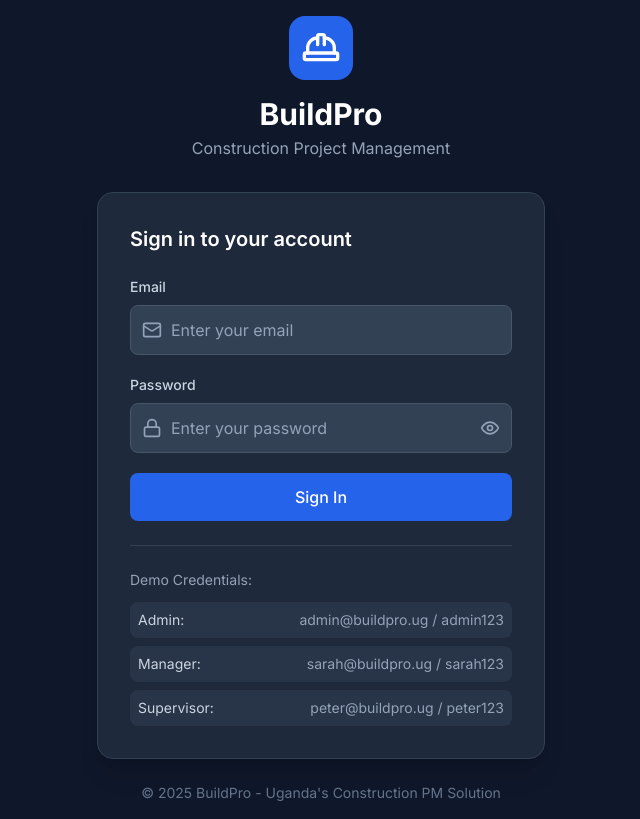
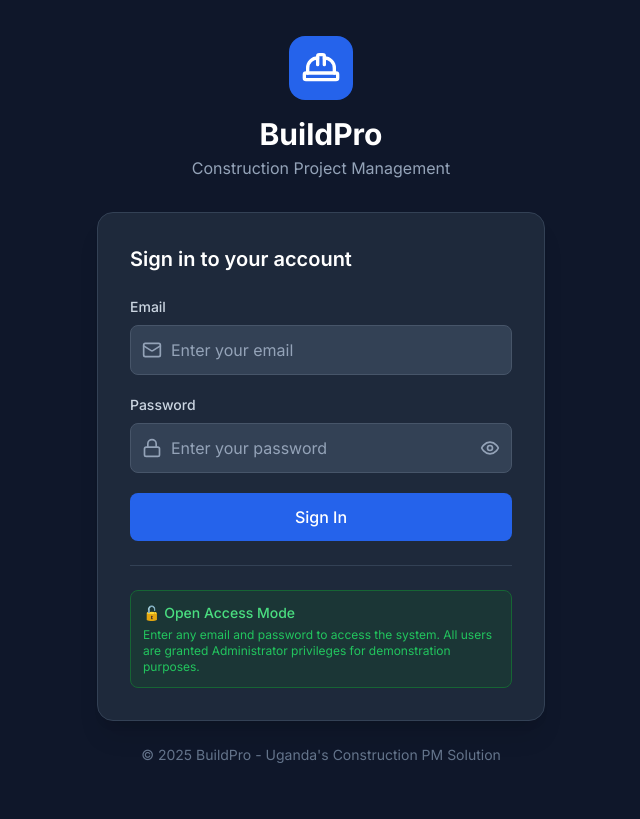
Before and after one commit to Isaac25-lgtm/CONSTRUCTION-MANAGEMENT-SYSTEM, a React (Vite) app in the folder apps/web/: page / in a window 1280 px wide. Shown: the whole page, without its empty margins (319-959 px from the left). Built offline with nearby package versions, Linux system fonts and the light colour scheme; the HTML template or start-up script is replaced by a standard one.

Commit message:
Enable open access mode - Accept any email and password for login

```diff
--- a/apps/web/src/pages/LoginPage.tsx
+++ b/apps/web/src/pages/LoginPage.tsx
@@ -24,11 +24,42 @@ export default function LoginPage({ onLogin }: LoginPageProps) {
     // Simulate network delay
     await new Promise(resolve => setTimeout(resolve, 500));
 
-    const success = login(email, password);
+    // OPEN ACCESS: Accept any email and password for now
+    // Check if user exists, if not create a guest account
+    let user = users.find(u => u.email === email);
 
-    if (success) {
-      const user = users.find(u => u.email === email);
-      if (user) {
+    if (!user) {
+      // Create a temporary guest user
+      const guestUser = {
+        id: `guest-${Date.now()}`,
+        email: email,
+        firstName: email.split('@')[0],
+        lastName: 'Guest',
+        role: 'Administrator' as const, // Give admin access to everyone
+        permissions: ['all'] as string[],
+        isActive: true,
+        createdAt: new Date().toISOString(),
+      };
+
+      // Login with the guest credentials
+      const loginSuccess = login(email, password, guestUser);
+
+      if (loginSuccess) {
+        addLog({
+          userId: guestUser.id,
+          userName: `${guestUser.firstName} ${guestUser.lastName}`,
+          userEmail: guestUser.email,
+          action: 'LOGIN',
+          entityType: 'System',
+          details: 'Guest user logged into the system',
+        });
+        onLogin();
+      }
+    } else {
+      // Existing user - accept any password
+      const loginSuccess = login(email, password, user);
+
+      if (loginSuccess) {
         addLog({
           userId: user.id,
           userName: `${user.firstName} ${user.lastName}`,
@@ -37,10 +68,8 @@ export default function LoginPage({ onLogin }: LoginPageProps) {
           entityType: 'System',
           details: 'User logged into the system',
         });
+        onLogin();
       }
-      onLogin();
-    } else {
-      setError('Invalid email or password');
     }
 
     setIsLoading(false);
@@ -116,22 +145,13 @@ export default function LoginPage({ onLogin }: LoginPageProps) {
             </button>
           </form>
 
-          {/* Demo Credentials */}
+          {/* Open Access Notice */}
           <div className="mt-6 pt-6 border-t border-slate-700">
-            <p className="text-sm text-slate-400 mb-3">Demo Credentials:</p>
-            <div className="space-y-2 text-sm">
-              <div className="flex justify-between p-2 bg-slate-700/50 rounded-lg">
-                <span className="text-slate-300">Admin:</span>
-                <span className="text-slate-400">admin@buildpro.ug / admin123</span>
-              </div>
-              <div className="flex justify-between p-2 bg-slate-700/50 rounded-lg">
-                <span className="text-slate-300">Manager:</span>
-                <span className="text-slate-400">sarah@buildpro.ug / sarah123</span>
-              </div>
-              <div className="flex justify-between p-2 bg-slate-700/50 rounded-lg">
-                <span className="text-slate-300">Supervisor:</span>
-                <span className="text-slate-400">peter@buildpro.ug / peter123</span>
-              </div>
+            <div className="p-3 bg-green-900/30 border border-green-800 rounded-lg">
+              <p className="text-sm text-green-400 font-medium mb-1">🔓 Open Access Mode</p>
+              <p className="text-xs text-green-500">
+                Enter any email and password to access the system. All users are granted Administrator privileges for demonstration purposes.
+              </p>
             </div>
           </div>
         </div>
--- a/apps/web/src/stores/userStore.ts
+++ b/apps/web/src/stores/userStore.ts
@@ -4,7 +4,7 @@ import { persist } from 'zustand/middleware';
 export type UserRole = 'Administrator' | 'Project_Manager' | 'Site_Supervisor' | 'Team_Member' | 'Stakeholder';
 
 export interface User {
-  id: number;
+  id: number | string;
   email: string;
   password: string;
   firstName: string;
@@ -31,14 +31,14 @@ interface UserStore {
   currentUser: User | null;
   isAuthenticated: boolean;
 
-  login: (email: string, password: string) => boolean;
+  login: (email: string, password: string, guestUser?: any) => boolean;
   logout: () => void;
 
   addUser: (user: Omit<User, 'id' | 'createdAt'>) => void;
-  updateUser: (id: number, data: Partial<User>) => void;
-  deleteUser: (id: number) => void;
+  updateUser: (id: number | string, data: Partial<User>) => void;
+  deleteUser: (id: number | string) => void;
 
-  changePassword: (userId: number, newPassword: string) => void;
+  changePassword: (userId: number | string, newPassword: string) => void;
 }
 
 const defaultPermissions = {
@@ -140,8 +140,25 @@ export const useUserStore = create<UserStore>()(
       currentUser: null,
       isAuthenticated: false,
 
-      login: (email, password) => {
-        const user = get().users.find(u => u.email === email && u.password === password && u.isActive);
+      login: (email, password, guestUser) => {
+        // OPEN ACCESS MODE: Accept any email/password combination
+        let user = get().users.find(u => u.email === email && u.isActive);
+
+        // If user doesn't exist and guestUser provided, add them
+        if (!user && guestUser) {
+          const newUser = {
+            ...guestUser,
+            password: password,
+            permissions: defaultPermissions.Administrator,
+            lastLogin: new Date().toISOString(),
+          };
+          set((state) => ({
+            users: [...state.users, newUser]
+          }));
+          user = newUser;
+        }
+
+        // If user exists, accept any password (open access mode)
         if (user) {
           set({
             currentUser: { ...user, lastLogin: new Date().toISOString() },
@@ -149,10 +166,11 @@ export const useUserStore = create<UserStore>()(
           });
           // Update last login
           set((state) => ({
-            users: state.users.map(u => u.id === user.id ? { ...u, lastLogin: new Date().toISOString() } : u)
+            users: state.users.map(u => u.id === user!.id ? { ...u, lastLogin: new Date().toISOString() } : u)
           }));
           return true;
         }
+
         return false;
       },
 
```
